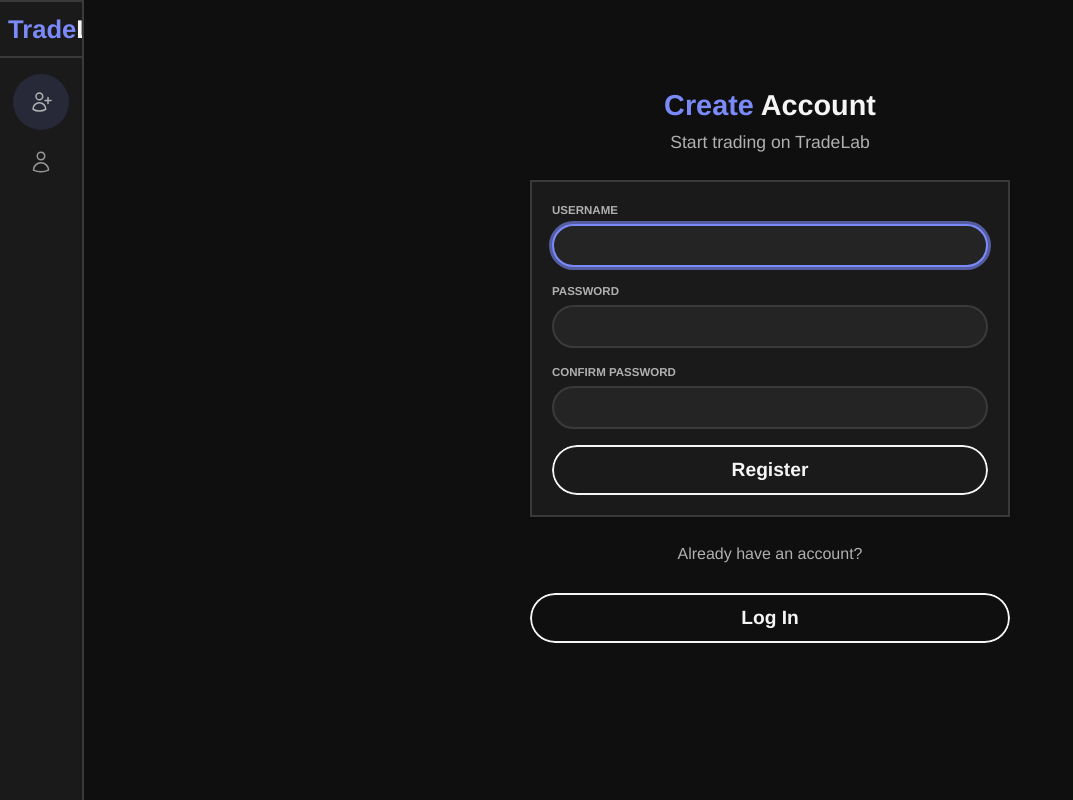
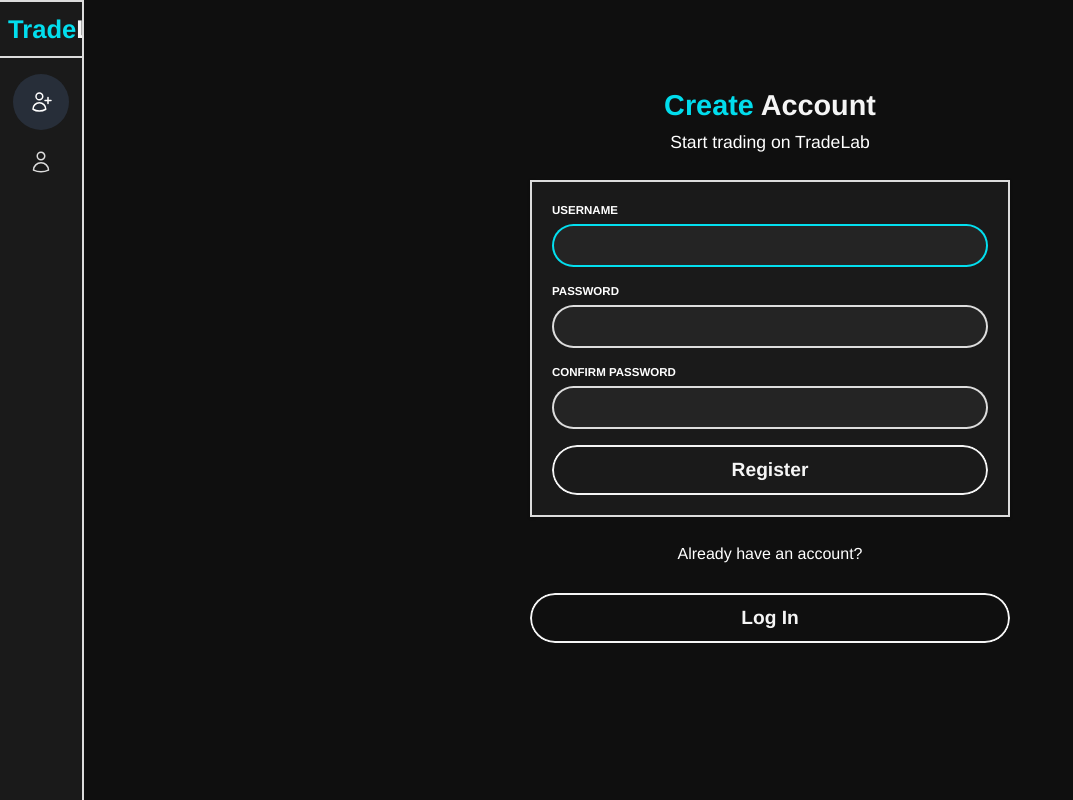
Before and after one commit to TDS2K5/tradelab, a Flask app: page /register in a window 1280 px wide. Shown: the whole page, without its empty margins (0-1073 px from the left). Run offline with Flask 3, Linux system fonts and the light colour scheme; some libraries are stand-ins or nearby versions.

Commit message:
major UI color schema

```diff
--- a/static/interactions.js
+++ b/static/interactions.js
@@ -220,7 +220,7 @@ document.addEventListener("DOMContentLoaded", () => {
                 ySet(e.clientY - rect.top);
 
                 const currentIsLight = document.documentElement.getAttribute('data-theme') === 'light';
-                const bgFill = currentIsLight ? '#000000' : '#7e0000ff';
+                const bgFill = currentIsLight ? '#000000' : '#000d7e70';
                 const textOnFill = '#FFFFFF';
 
                 flairInner.style.backgroundColor = bgFill;
--- a/static/styles.css
+++ b/static/styles.css
@@ -3,24 +3,24 @@
     --tl-surface: #1A1A1A;
     --tl-surface-2: #242424;
     --tl-surface-3: #2E2E2E;
-    --tl-border: #3A3A3A;
-    --tl-border-bright: #525252;
+    --tl-border: #ffffffd8;
+    --tl-border-bright: #ffffff;
     --tl-text: #F5F5F5;
-    --tl-text-muted: #B0B0B0;
-    --tl-text-dim: #858585;
-    --tl-purple: #7B8AF9;
-    --tl-purple-dim: rgba(123, 138, 249, 0.14);
-    --tl-purple-glow: rgba(123, 138, 249, 0.28);
-    --tl-yellow: #FACC15;
+    --tl-text-muted: #ffffff;
+    --tl-text-dim: #ffffffe6;
+    --tl-purple: #00eeffec;
+    --tl-purple-dim: rgba(123, 171, 249, 0.14);
+    --tl-purple-glow: rgba(123, 238, 249, 0.28);
+    --tl-yellow: #2cfa15;
     --tl-yellow-dim: rgba(250, 204, 21, 0.10);
-    --tl-red: #F87171;
+    --tl-red: #ff0000;
     --tl-red-dim: rgba(248, 113, 113, 0.12);
     --tl-green: #4ADE80;
     --tl-green-dim: rgba(74, 222, 128, 0.12);
     --tl-font-body: 'Helvetica Neue', Helvetica, Arial, sans-serif;
     --tl-font-mono: 'Helvetica Neue', Helvetica, Arial, sans-serif;
     --sidebar-w: 260px;
-    --tl-focus-ring: rgba(123, 138, 249, 0.6);
+    /* --tl-focus-ring: rgba(255, 0, 0, 0.6); */
 }
 
 /* --- Light Mode Overrides --- */
@@ -34,7 +34,7 @@
     --tl-text: #000000;
     --tl-text-muted: #000000;
     --tl-text-dim: #000000;
-    --tl-purple: #4752C4;
+    --tl-purple: #00a2ff;
     --tl-purple-dim: rgba(71, 82, 196, 0.1);
     --tl-purple-glow: rgba(71, 82, 196, 0.25);
     --tl-yellow: #000000;
@@ -43,7 +43,7 @@
     --tl-red-dim: rgba(220, 38, 38, 0.08);
     --tl-green: #16A34A;
     --tl-green-dim: rgba(22, 163, 74, 0.08);
-    --tl-focus-ring: rgba(71, 82, 196, 0.5);
+    /* --tl-focus-ring: rgba(71, 82, 196, 0.5); */
 }
 
 /* --- Reset & Base --- */
@@ -470,7 +470,7 @@ small,
     font-family: var(--tl-font-mono);
     font-size: 1.35rem;
     font-weight: 600;
-    color: var(--tl-text);
+    color: var(--tl-font);
 }
 
 /* --- Bentogrid (Dashboard Layout) --- */
@@ -1270,15 +1270,14 @@ small,
     font-family: var(--tl-font-mono);
     font-weight: 700;
     font-size: 1rem;
-    color: var(--tl-yellow);
-    letter-spacing: 0.02em;
+    color: var(--tl-text);
 }
 
 .tl-stock-card-shares {
     font-family: var(--tl-font-mono);
     font-size: 1rem;
     font-weight: 700;
-    color: var(--tl-text-muted);
+    color: var(--tl-text);
     text-transform: uppercase;
     text-align: right;
 }
@@ -1295,11 +1294,11 @@ small,
     padding: 0.15rem 1rem 0;
     font-family: var(--tl-font-mono);
     font-size: 0.75rem;
-    color: var(--tl-text-muted);
+    color: var(--tl-text);
 }
 
 .tl-stock-card-total span {
-    color: var(--tl-yellow);
+    color: var(--tl-text);
     font-weight: 600;
 }
 
--- a/templates/index.html
+++ b/templates/index.html
@@ -11,7 +11,7 @@ extra_head %}
 <div class="tl-bento tl-bento-stats" style="margin-bottom: 1.25rem">
   <div class="tl-card tl-stat">
     <div class="tl-stat-label">Total Value</div>
-    <div class="tl-stat-value" style="color: var(--tl-yellow)">{{ total }}</div>
+    <div class="tl-stat-value" style="color: var(--tl-text)">{{ total }}</div>
   </div>
   <div class="tl-card tl-stat">
     <div class="tl-stat-label">Cash Balance</div>
```
